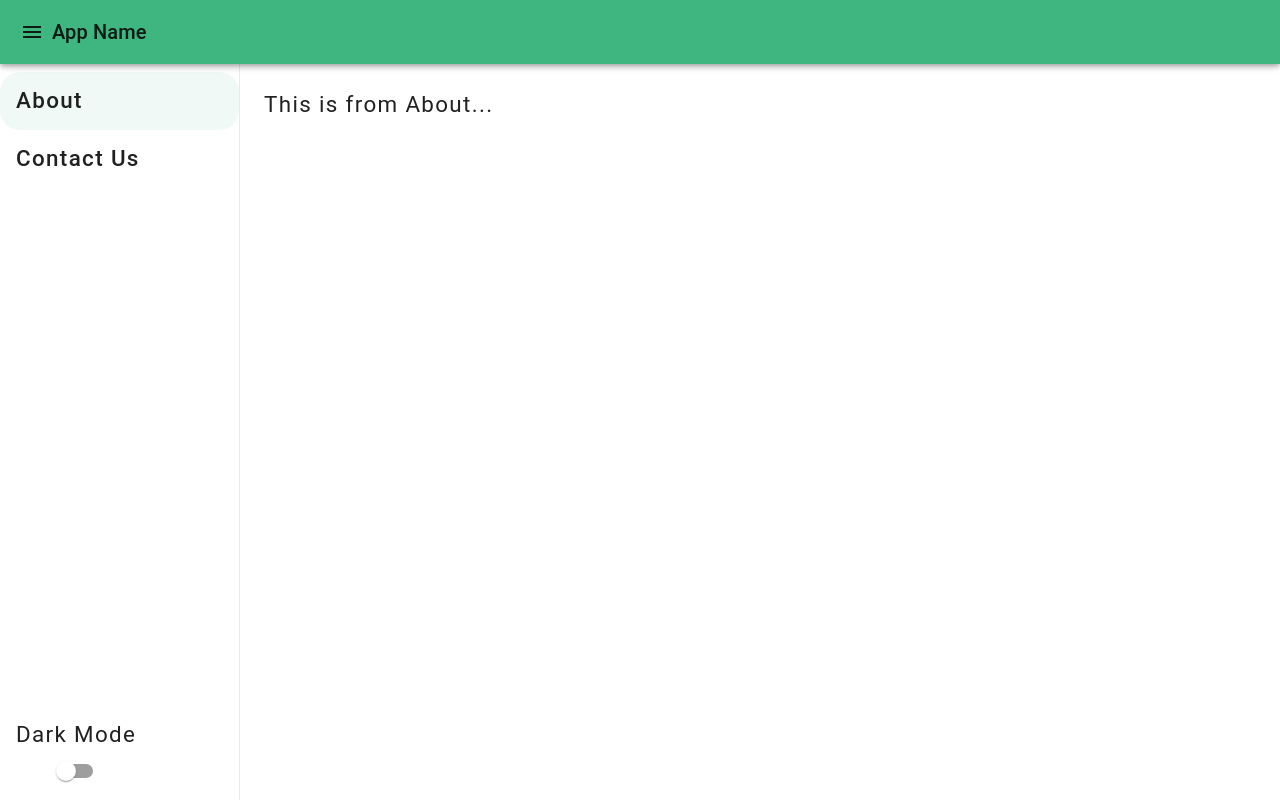
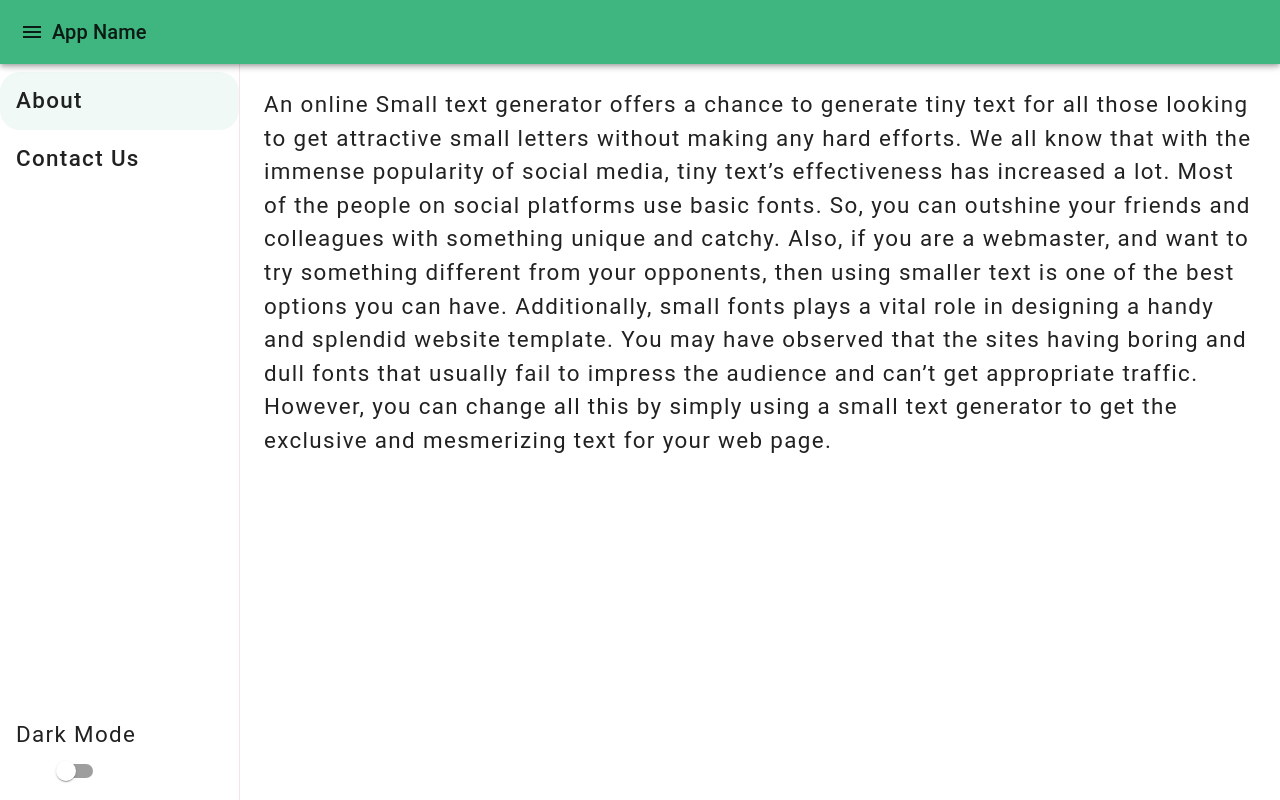
Before and after one commit to trcodeers/nextjs-app, a Next.js app: page /about in a window 1280 px wide. Built offline with nearby package versions, Linux system fonts and the light colour scheme.

Commit message:
add text

```diff
--- a/src/pages/about.tsx
+++ b/src/pages/about.tsx
@@ -7,7 +7,9 @@ const About: NextPage = () => {
   }, [])
   return (
     <div>
-      This is from About...
+      An online Small text generator offers a chance to generate tiny text for all those looking to get attractive small letters without making any hard efforts. We all know that with the immense popularity of social media, tiny text’s effectiveness has increased a lot. Most of the people on social platforms use basic fonts. So, you can outshine your friends and colleagues with something unique and catchy. Also, if you are a webmaster, and want to try something different from your opponents, then using smaller text is one of the best options you can have.
+
+Additionally, small fonts plays a vital role in designing a handy and splendid website template. You may have observed that the sites having boring and dull fonts that usually fail to impress the audience and can’t get appropriate traffic. However, you can change all this by simply using a small text generator to get the exclusive and mesmerizing text for your web page.
     </div>
   )
 }
```
